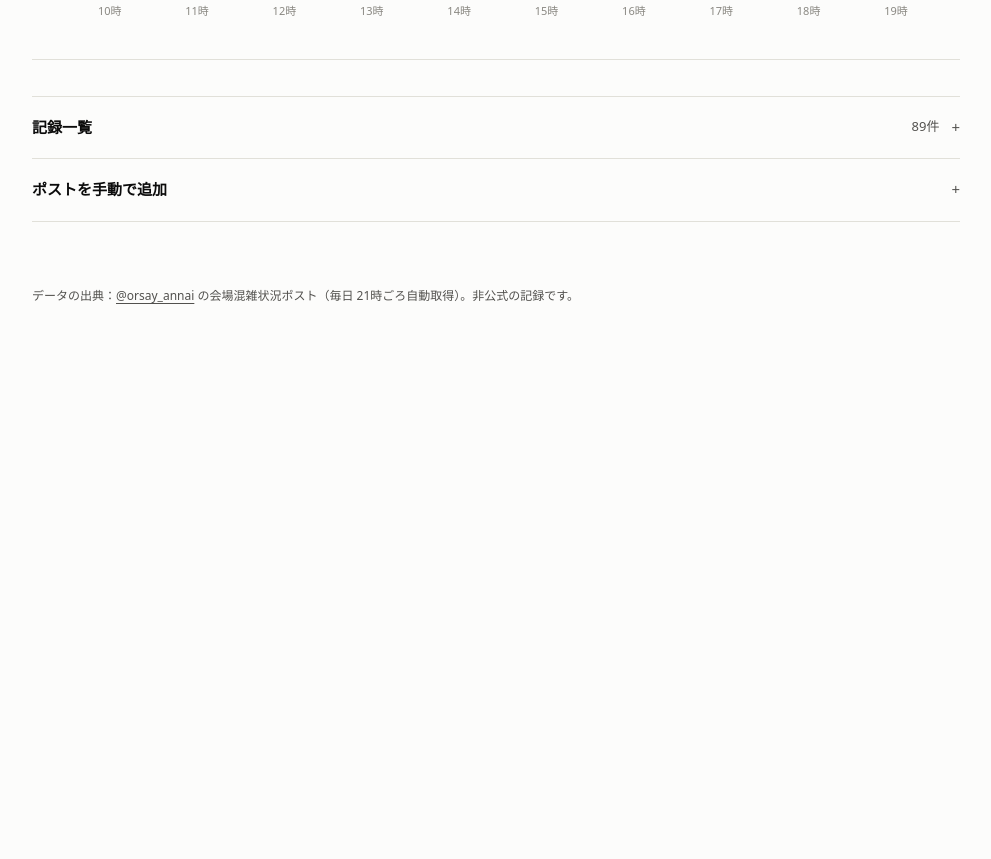
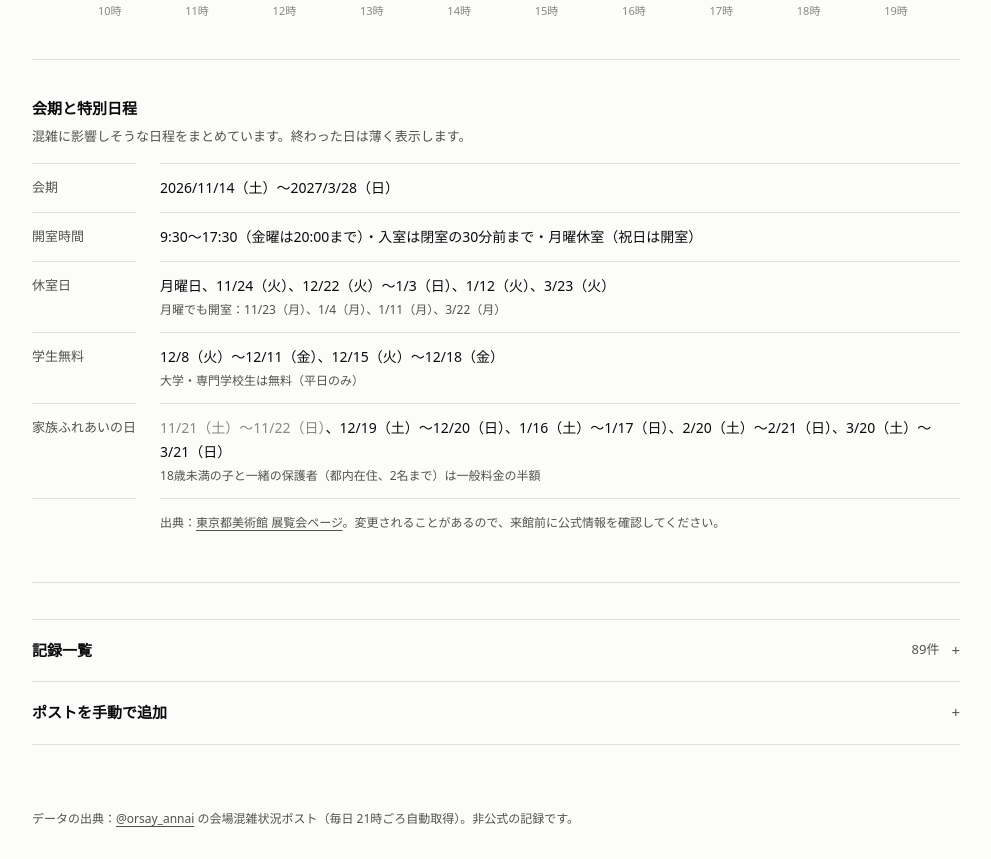
Before and after one commit to yoikoz/orsay-crowd, a website with bundled scripts: page index.html in a window 1280 px wide. Shown: the part 1575-2434 px from the top of the page, without its empty margins (144-1135 px from the left). Before the commit the page ends 1929 px from the top, so only its background shows below. Built offline with nearby package versions, Linux system fonts and the light colour scheme.

Commit message:
Add exhibition schedule section with special days
- 会期・開室時間・休室日・学生無料期間・家族ふれあいの日を一覧表示
- 特別日程に当たる日を、日付選択・記録一覧・本日の状況に表示

Co-Authored-By: Claude Opus 5.5 <noreply@anthropic.com>

```diff
--- a/index.html
+++ b/index.html
@@ -75,6 +75,14 @@ section:first-child{border-top:0}
 .b2{background:var(--b2)!important;color:var(--f2)!important}.b3{background:var(--b3)!important;color:var(--f3)!important}
 .b4{background:var(--b4)!important;color:var(--f4)!important}.b5{background:var(--b5)!important;color:var(--f5)!important}
 .heat .c.x,.scale i.x{background:transparent;box-shadow:inset 0 0 0 1px var(--grid)}
+.cal{display:grid;grid-template-columns:max-content minmax(0,1fr);gap:0 24px;margin:0;font-size:14px}
+.cal dt,.cal dd{margin:0;padding:12px 0;border-top:1px solid var(--grid)}
+.cal dt{color:var(--sub);font-size:13px}
+.cal dd small{display:block;color:var(--sub);font-size:12px;margin-top:2px}
+.cal .past{color:var(--muted)}
+.cal .today{font-weight:600;color:var(--ink)}
+.chip{font-size:11px;color:var(--sub);border:1px solid var(--border);border-radius:4px;padding:0 5px;margin-left:6px;white-space:nowrap}
+@media (max-width:640px){.cal{grid-template-columns:1fr}.cal dd{border-top:0;padding-top:0}}
 .open{margin-top:12px;font-size:13px;color:var(--sub);display:flex;align-items:center;gap:8px}
 .open i{width:8px;height:8px;border-radius:50%;background:var(--axis);flex:none}
 .open i.on{background:var(--ok)}
@@ -182,6 +190,12 @@ footer{max-width:960px;margin:0 auto;padding:0 16px 48px;font-size:12px;color:va
     <div class="fig"><svg id="curve" tabindex="0" role="img" aria-label="時間帯ごとの入場待ち時間。左右キーで時間帯を移動できます"></svg></div>
   </section>
 
+  <section aria-labelledby="h-cal">
+    <h2 id="h-cal">会期と特別日程</h2>
+    <p class="note">混雑に影響しそうな日程をまとめています。終わった日は薄く表示します。</p>
+    <dl class="cal" id="cal"></dl>
+  </section>
+
   <section style="padding-bottom:0">
     <details id="recBox">
       <summary>記録一覧 <span class="sub" id="recCount"></span></summary>
--- a/js/app.js
+++ b/js/app.js
@@ -1,5 +1,5 @@
 import { parse } from './parse.js';
-import { HOURS, entrySlots, allEntrySlots, afterLastEntry, statusAt, hoursText } from './hours.js';
+import { HOURS, entrySlots, allEntrySlots, afterLastEntry, statusAt, hoursText, specialSchedule, specialOn } from './hours.js';
 
 const DOW = ['日', '月', '火', '水', '木', '金', '土'];
 const LS_KEY = 'orsay-local';
@@ -68,8 +68,8 @@ function drawNow(list) {
   const last = list[list.length - 1];
   $('hero').innerHTML = last && last.entry != null ? `${last.entry}<small>分</small>` : '—';
   $('heroAt').textContent = last ? `${md(last.date)}（${dowLabel(last)}）${last.time} 時点` : 'まだ記録がありません';
-  const st = statusAt();
-  $('openNow').innerHTML = `<i class="${st.open ? 'on' : ''}"></i>${esc(st.text)}`;
+  const st = statusAt(), sp = specialOn(todayJST());
+  $('openNow').innerHTML = `<i class="${st.open ? 'on' : ''}"></i>${esc(st.text)}${sp.map(l => `<span class="chip">本日は${esc(l)}</span>`).join('')}`;
   const ent = withEntry(list);
   const max = ent.reduce((m, p) => (!m || p.entry > m.entry ? p : m), null);
   const days = new Set(list.map(p => p.date)).size;
@@ -80,6 +80,40 @@ function drawNow(list) {
     [list.length + '件', `記録数（${days}日分）`],
   ];
   $('stats').innerHTML = items.map(([b, s]) => `<div class="stat"><b>${esc(b)}</b><span>${esc(s)}</span></div>`).join('');
+}
+
+/* ---------- 描画：会期と特別日程 ---------- */
+const todayJST = () => new Date(Date.now() + 9 * 3600e3).toISOString().slice(0, 10);
+const DOWS = ['日', '月', '火', '水', '木', '金', '土'];
+const dayLabel = iso => `${md(iso)}（${DOWS[new Date(iso + 'T00:00:00Z').getUTCDay()]}）`;
+
+// 日付の配列を連続した範囲にまとめ、過去・今日・これからで色分けする
+function dayRanges(days) {
+  const today = todayJST(), out = [];
+  for (const d of [...days].sort()) {
+    const last = out[out.length - 1];
+    if (last && Date.parse(d) - Date.parse(last[1]) === 864e5) last[1] = d; else out.push([d, d]);
+  }
+  return out.map(([a, b]) => {
+    const cls = b < today ? 'past' : a <= today && today <= b ? 'today' : '';
+    return `<span class="${cls}">${a === b ? dayLabel(a) : `${dayLabel(a)}〜${dayLabel(b)}`}</span>`;
+  }).join('、');
+}
+
+function drawCal() {
+  const closed = HOURS.closedDates.flatMap(d => (Array.isArray(d) ? [d] : [[d, d]]));
+  const closedHtml = closed.map(([a, b]) => {
+    const cls = b < todayJST() ? 'past' : '';
+    return `<span class="${cls}">${a === b ? dayLabel(a) : `${dayLabel(a)}〜${dayLabel(b)}`}</span>`;
+  }).join('、');
+  const rows = [
+    ['会期', `${HOURS.start.slice(0, 4)}/${dayLabel(HOURS.start)}〜${HOURS.end.slice(0, 4)}/${dayLabel(HOURS.end)}`, ''],
+    ['開室時間', esc(hoursText()), ''],
+    ['休室日', `月曜日、${closedHtml}`, `月曜でも開室：${HOURS.openDates.map(dayLabel).join('、')}`],
+    ...specialSchedule().map(e => [esc(e.label), dayRanges(e.days), esc(e.detail)]),
+  ];
+  $('cal').innerHTML = rows.map(([k, v, s]) => `<dt>${k}</dt><dd>${v}${s ? `<small>${s}</small>` : ''}</dd>`).join('')
+    + `<dt></dt><dd><small>出典：<a href="${HOURS.source}" target="_blank" rel="noopener">東京都美術館 展覧会ページ</a>。変更されることがあるので、来館前に公式情報を確認してください。</small></dd>`;
 }
 
 /* ---------- 描画：狙い目 ---------- */
@@ -150,7 +184,7 @@ let cursor = null;
 function fillDays(list) {
   const days = [...new Set(list.map(p => p.date))].sort().reverse(), cur = $('day').value;
   $('day').innerHTML = days.length
-    ? days.map(d => { const p = list.find(x => x.date === d); return `<option value="${d}">${md(d)}（${dowLabel(p)}）</option>`; }).join('')
+    ? days.map(d => { const p = list.find(x => x.date === d); const sp = specialOn(d); return `<option value="${d}">${md(d)}（${dowLabel(p)}）${sp.length ? '・' + esc(sp.join('・')) : ''}</option>`; }).join('')
     : '<option value="">記録なし</option>';
   if (days.includes(cur)) $('day').value = cur;
 }
@@ -246,7 +280,7 @@ function drawRows(list) {
   $('recCount').textContent = `${list.length}件`;
   $('rows').innerHTML = list.length
     ? [...list].reverse().map(p => `<tr>
-        <td>${esc(md(p.date))}（${dowLabel(p)}）</td><td class="n">${esc(p.time)}</td>
+        <td>${esc(md(p.date))}（${dowLabel(p)}）${specialOn(p.date).map(l => `<span class="chip">${esc(l)}</span>`).join('')}</td><td class="n">${esc(p.time)}</td>
         <td class="n">${p.entry != null ? p.entry + '分' : afterLastEntry(p.dow, p.time) ? '入室終了' : '—'}</td><td class="n">${p.shop == null ? '—' : p.shop + '分'}</td>
         <td><span class="tag">${SRC[p.src] || '—'}</span></td>
         <td>${p.src === 'local' ? `<button data-del="${esc(p.id)}" aria-label="${esc(p.date + ' ' + p.time)} を削除">削除</button>` : ''}</td></tr>`).join('')
@@ -310,7 +344,7 @@ function setStatus() {
 
 function render() {
   const list = all();
-  drawNow(list); drawBest(list); drawHeat(list); fillDays(list); drawCurve(); drawRows(list); setStatus();
+  drawNow(list); drawBest(list); drawHeat(list); fillDays(list); drawCurve(); drawCal(); drawRows(list); setStatus();
 }
 
 loadLocal();
--- a/js/hours.js
+++ b/js/hours.js
@@ -66,5 +66,52 @@ export function statusAt(now = new Date()) {
   return { open: true, text: `開室中　${fmt(h.close)} 閉室（入室は ${fmt(h.lastEntry)} まで）` };
 }
 
+/* ---------- 会期中の特別日程（混雑に影響しそうなもの） ---------- */
+// 出典は同じ展覧会ページ。追加・変更があればここに足す
+//   dates: 'YYYY-MM-DD' か [開始, 終了]。weekdaysOnly: 平日（月〜金、休室日を除く）だけ
+const SPECIAL = [
+  { label: '学生無料', detail: '大学・専門学校生は無料（平日のみ）', dates: [['2026-12-08', '2026-12-18']], weekdaysOnly: true },
+];
+// 家族ふれあいの日：毎月第3土曜日と翌日曜日。18歳未満の子を同伴する保護者（都内在住、2名まで）は一般料金の半額
+function familyDays() {
+  const out = [];
+  for (let y = +HOURS.start.slice(0, 4), m = +HOURS.start.slice(5, 7) - 1; ; m++) {
+    const first = new Date(Date.UTC(y, m, 1));
+    if (first.toISOString().slice(0, 10) > HOURS.end) break;
+    const sat = 1 + ((6 - first.getUTCDay() + 7) % 7) + 14; // 第3土曜
+    for (const d of [sat, sat + 1]) {
+      const iso = new Date(Date.UTC(y, m, d)).toISOString().slice(0, 10);
+      if (iso >= HOURS.start && iso <= HOURS.end && !isClosedDay(iso)) out.push(iso);
+    }
+  }
+  return out;
+}
+
+function expand(e) {
+  const days = [];
+  for (const d of e.dates) {
+    const [a, b] = Array.isArray(d) ? d : [d, d];
+    for (let t = Date.parse(a + 'T00:00:00Z'); t <= Date.parse(b + 'T00:00:00Z'); t += 864e5) {
+      const iso = new Date(t).toISOString().slice(0, 10), dow = new Date(t).getUTCDay();
+      if (e.weekdaysOnly && (dow === 0 || dow === 6)) continue;
+      if (!isClosedDay(iso)) days.push(iso);
+    }
+  }
+  return days;
+}
+
+// 特別日程の一覧：[{ label, detail, days: [...] }]
+export function specialSchedule() {
+  return [
+    ...SPECIAL.map(e => ({ label: e.label, detail: e.detail, days: expand(e) })),
+    { label: '家族ふれあいの日', detail: '18歳未満の子と一緒の保護者（都内在住、2名まで）は一般料金の半額', days: familyDays() },
+  ];
+}
+
+// その日に当たる特別日程のラベル
+export function specialOn(date) {
+  return specialSchedule().filter(e => e.days.includes(date)).map(e => e.label);
+}
+
 export const hoursText = () =>
   `${HOURS.open.replace(/^0/, '')}〜${HOURS.close}（金曜は${HOURS.closeByDow[5]}まで）・入室は閉室の${HOURS.lastEntryBefore}分前まで・月曜休室（祝日は開室）`;
```
Also changed, not shown: test/hours.test.mjs (+9 -1 lines).
